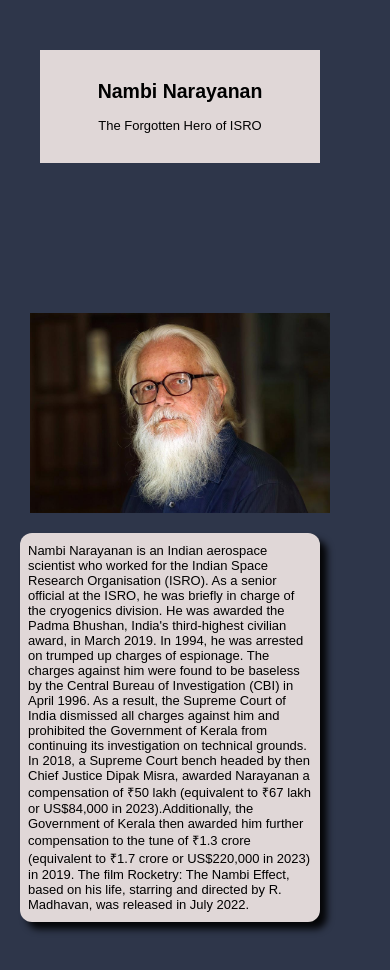
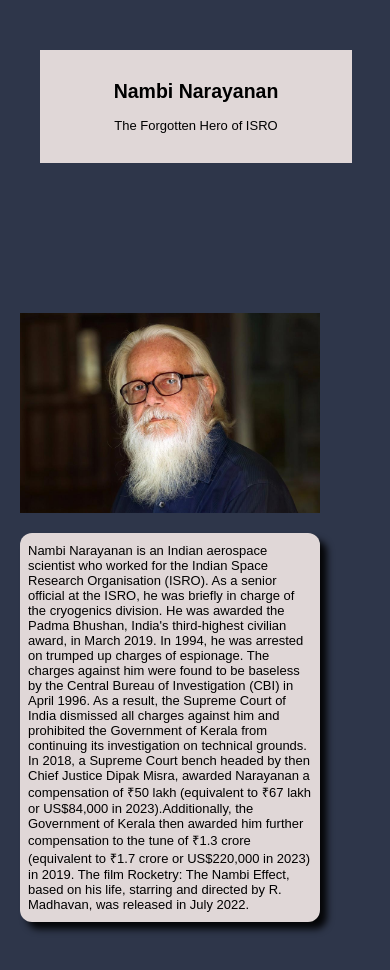
Before and after one commit to Asymtode712/Tribute-Page, a plain HTML site: page index.html in a window 390 px wide. Shown: the top 970 px of the page. Drawn offline with Linux system fonts and the light colour scheme.

Commit message:
Update styles.css

```diff
--- a/styles.css
+++ b/styles.css
@@ -163,14 +163,14 @@ h1{
 @media screen and (max-width: 600px) and (min-width: 320px){
     .head-container{
         margin-left: 40px;
-        width: 280px;
+        width: 80%;
         font-size: 13px;
     }
     .intro{
         height: 100vh;
     }
     .intro-i img{
-      margin-left: 30px;
+      margin-left: 20px;
       height:200px;
       width: 300px;
       position: relative;
```
